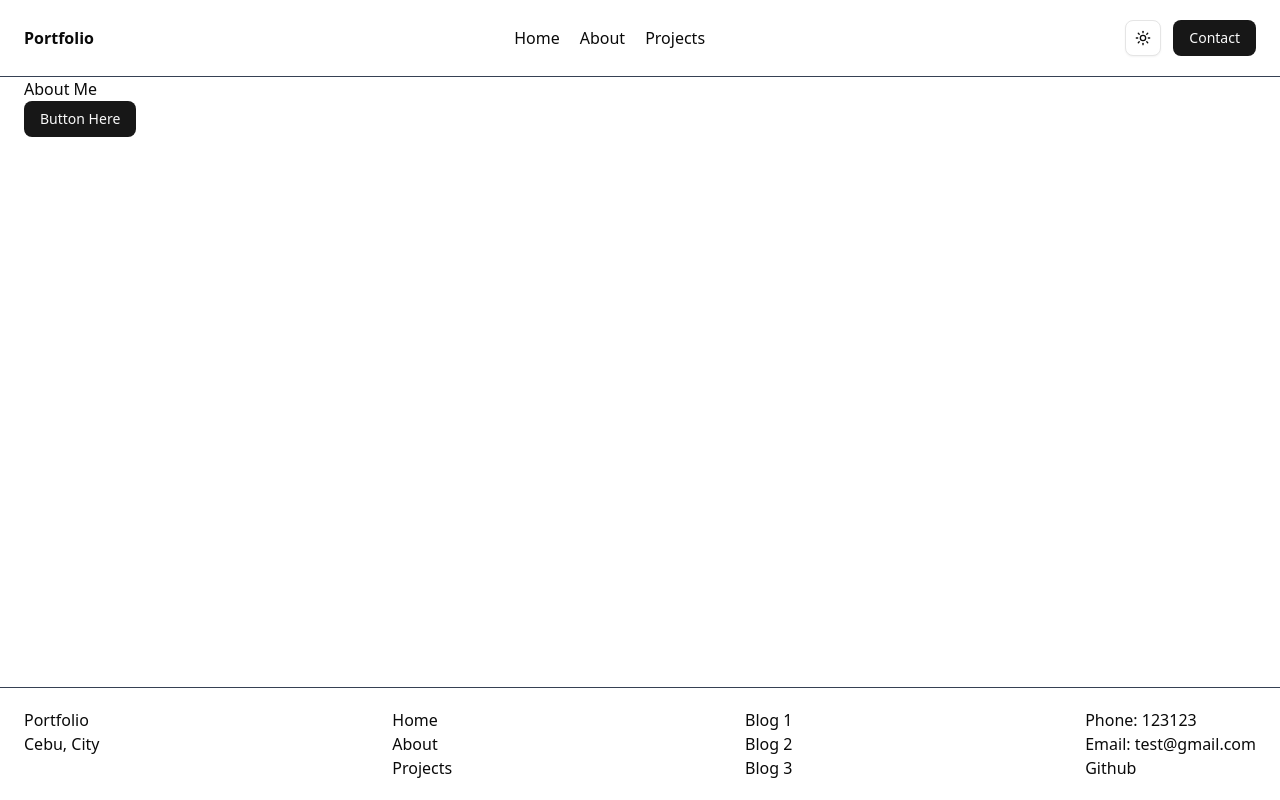
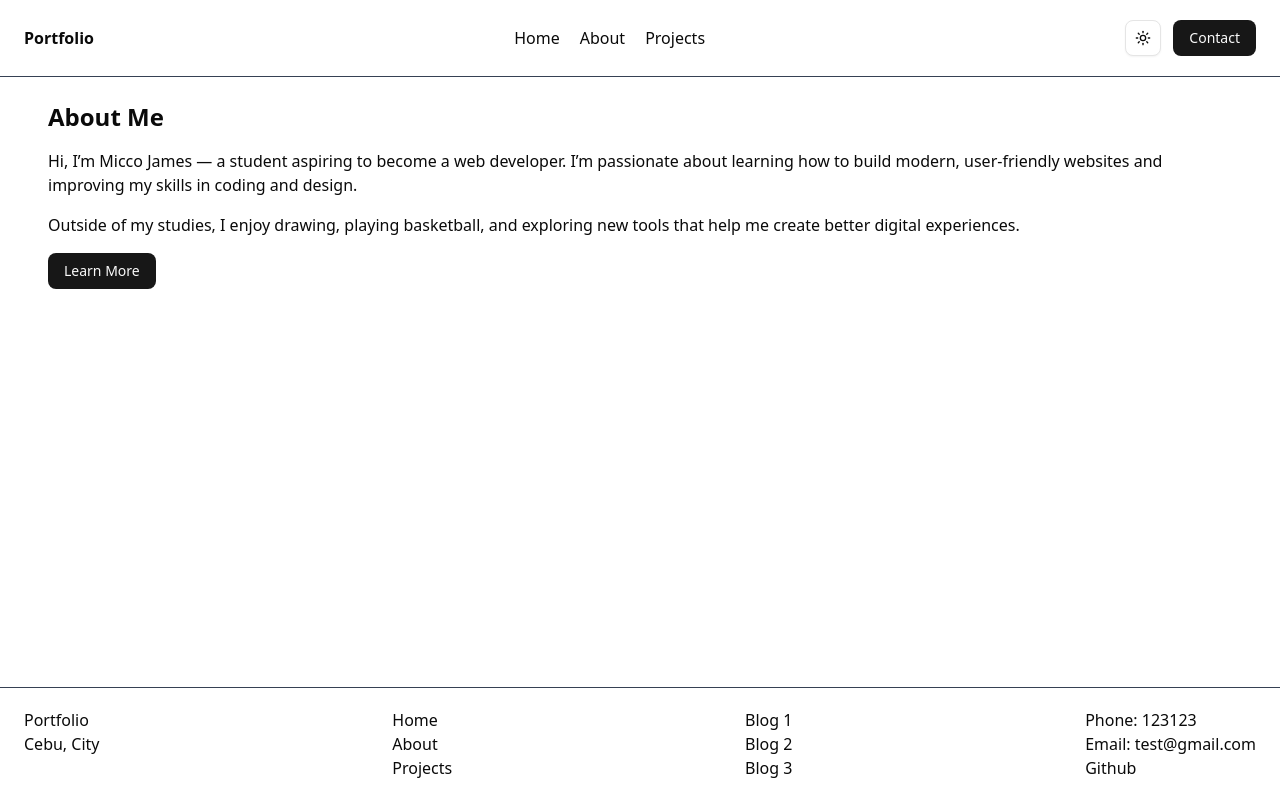
Before and after one commit to Miccojames/Portfolio, a Next.js app: page /about in a window 1280 px wide. Built offline with nearby package versions, Linux system fonts and the light colour scheme.

Commit message:
Enhance Home and About pages with additional content and styling; update ProfilePage to improve user experience and data handling

```diff
--- a/app/(guest)/(index)/page.tsx
+++ b/app/(guest)/(index)/page.tsx
@@ -2,9 +2,21 @@ import { Button } from "@/components/ui/button";
 
 export default function HomePage() {
   return (
-    <div>
-      <h1>Home Page</h1>
-      <Button>Button Here</Button>
+    <div className="p-6">
+      <h1 className="text-2xl font-bold mb-4">Home Page</h1>
+
+      <p className="mb-4">
+        Welcome to the homepage! This is a simple example of adding content
+        alongside a button component.
+      </p>
+
+      <ul className="list-disc list-inside mb-4">
+        <li>Easy to customize</li>
+        <li>Reusable UI components</li>
+        <li>Built with Next.js</li>
+      </ul>
+
+      <Button>Click Me</Button>
     </div>
   )
 }
--- a/app/(guest)/about/page.tsx
+++ b/app/(guest)/about/page.tsx
@@ -2,9 +2,21 @@ import { Button } from "@/components/ui/button";
 
 export default function AboutPage() {
   return (
-    <div>
-      <h1>About Me</h1>
-      <Button>Button Here</Button>
+    <div className="p-6">
+      <h1 className="text-2xl font-bold mb-4">About Me</h1>
+
+      <p className="mb-4">
+        Hi, I’m Micco James — a student aspiring to become a web developer.
+        I’m passionate about learning how to build modern, user-friendly
+        websites and improving my skills in coding and design.
+      </p>
+
+      <p className="mb-4">
+        Outside of my studies, I enjoy drawing, playing basketball, and
+        exploring new tools that help me create better digital experiences.
+      </p>
+
+      <Button>Learn More</Button>
     </div>
   )
 }
--- a/app/view/[...fullname]/page.tsx
+++ b/app/view/[...fullname]/page.tsx
@@ -1,61 +1,72 @@
-import { Button } from '@/components/ui/button';
-import Link from 'next/link';
-import { Suspense } from 'react';
+import { Button } from "@/components/ui/button";
+import Link from "next/link";
+import { Suspense } from "react";
 
-export default async function ProfilePage({ params }: { params: Promise<{ slug: string }> }) {
-  const { slug } = await params;
+export default function ProfilePage({
+  params,
+}: {
+  params: { fullname?: string[] };
+}) {
+  const { fullname } = params;
 
-  // As if Database Response
+  const username = fullname?.[0];
+  const subpage = fullname?.[1];
+
+  // Fake Database
   const userDb = [
     {
-      id: "jameboy",
-      name: "Jameboy Escartin",
+      id: "micco",
+      fullname: "Micco James T. Ang",
       section: "BSIT - 3A",
-      email: "escartinjameboy@gmail.com",
-      hobbies: ["Chess", "Guitar", "Hobby 3"]
-    }
-  ]
+      email: "miccojamesang9@gmail.com",
+      hobbies: ["Basketball", "Running", "Playing Mobile Games"],
+    },
+  ];
 
-  for (const currentSlug of slug) {
-    if (currentSlug === "hobbies") {
-      return (
-        <div className="border p-4 mb-4 rounded-md">
-          <h1>Hobby Page</h1>
-          {userDb[0].hobbies.map((hobby) => (
-            <ul key={hobby}>
-              <li>{hobby}</li>
-            </ul>
-          ))}
-        </div>
-      )
-    }
+  const user = userDb.find((u) => u.id === username);
+
+  if (!user) {
+    return (
+      <div className="border p-4 rounded-md">
+        <h1>User Not Found</h1>
+      </div>
+    );
   }
 
-  // Validation
-  const checkValidUser: Boolean = userDb[0].id === slug[0];
-  console.log(checkValidUser)
-  // If not Valid User
-  if (!checkValidUser) {
+  const isHobbiesPage = subpage === "hobbies";
+
+  if (isHobbiesPage) {
     return (
-      <div className="border p-4 mb-4 rounded-md">
-        Not Found User
+      <div className="container mx-auto p-6">
+        <div className="border p-4 rounded-md">
+          <h1 className="text-xl font-bold mb-2">Hobby Page</h1>
+          <ul className="list-disc pl-6">
+            {user.hobbies.map((hobby) => (
+              <li key={hobby}>{hobby}</li>
+            ))}
+          </ul>
+
+          <Link href={`/view/${user.id}`}>
+            <Button className="mt-4">Back to Profile</Button>
+          </Link>
+        </div>
       </div>
-    )
+    );
   }
 
-  // If Valid User -> Render actual page
   return (
     <Suspense fallback={<div>Loading...</div>}>
       <div className="container mx-auto p-6">
-        <div key={userDb[0].id} className="border p-4 mb-4 rounded-md">
-          <h1>{userDb[0].name}</h1>
-          <h2>{userDb[0].section}</h2>
-          <p className='mb-4'>Email: {userDb[0].email}</p>
-          <Link href="./jameboy/hobbies">
+        <div className="border p-4 rounded-md">
+          <h1 className="text-xl font-bold">{user.fullname}</h1>
+          <h2 className="text-md">{user.section}</h2>
+          <p className="mb-4">Email: {user.email}</p>
+
+          <Link href={`/view/${user.id}/hobbies`}>
             <Button>View Hobbies</Button>
           </Link>
         </div>
       </div>
     </Suspense>
-  )
+  );
 }
```
